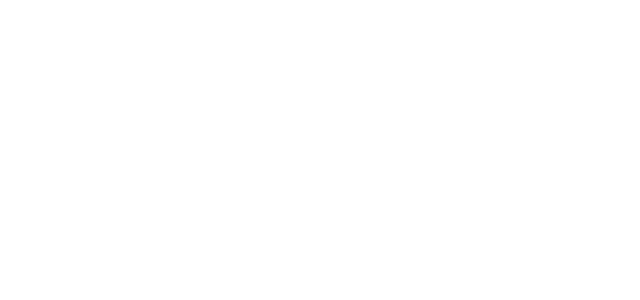
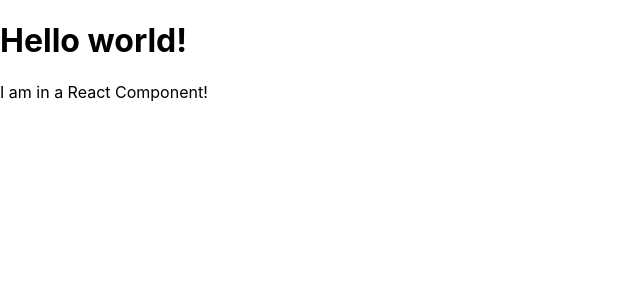
Before and after one commit to zdnahom/react-todo-list, a React (Create React App) app: page / in a window 1280 px wide. Shown: the top 300 px of the page, without its empty margins (0-640 px from the left). Built offline with nearby package versions, Linux system fonts and the light colour scheme.

Commit message:
Add TodoApp component

```diff
--- /dev/null
+++ b/src/components/TodoApp.jsx
@@ -0,0 +1,7 @@
+const TodoApp = () => (
+  <>
+    <h1>Hello world!</h1>
+    <p>I am in a React Component!</p>
+  </>
+);
+export default TodoApp;
--- a/src/index.js
+++ b/src/index.js
@@ -1,12 +1,12 @@
 import React from 'react';
 import ReactDOM from 'react-dom/client';
 import './index.css';
-import App from './App';
+import TodoApp from 'components/TodoApp';
 
 const root = ReactDOM.createRoot(document.getElementById('root'));
 root.render(
   <React.StrictMode>
-    <App />
+    <TodoApp />
   </React.StrictMode>,
 );
 
```
